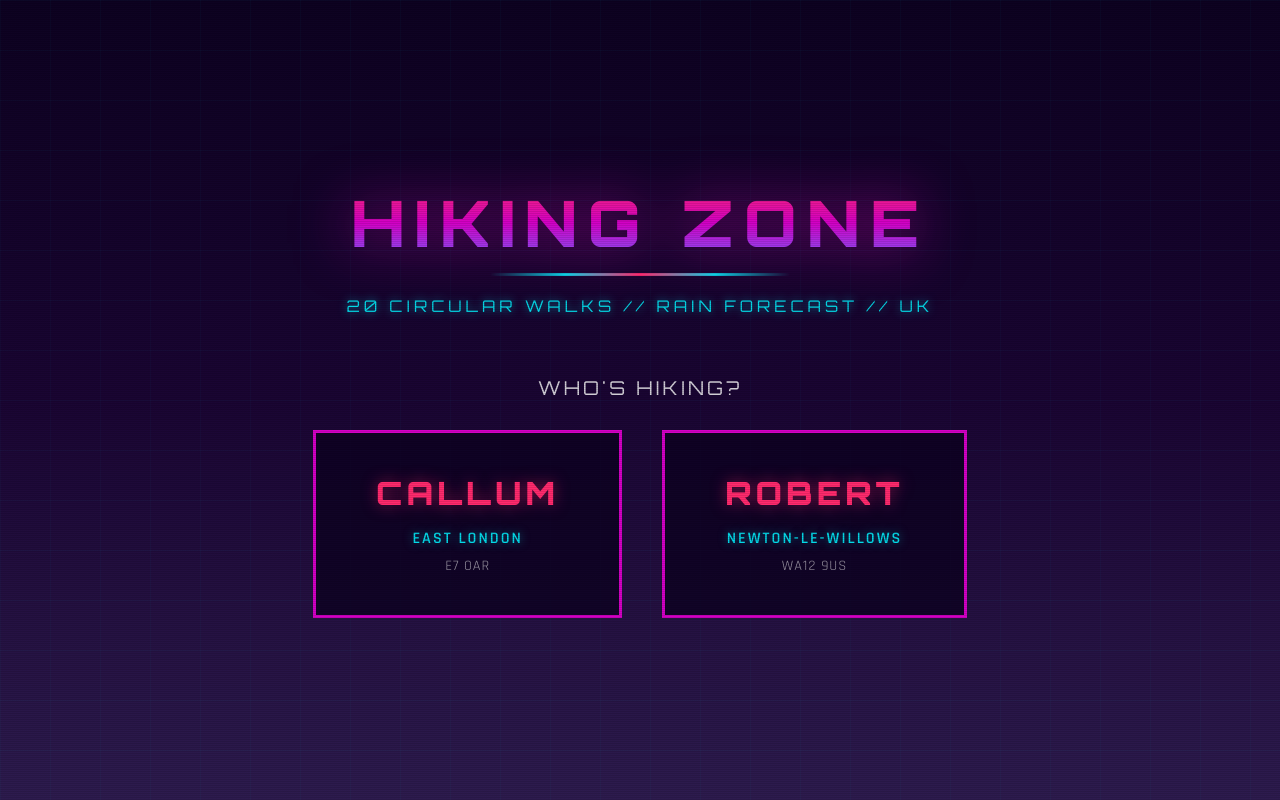
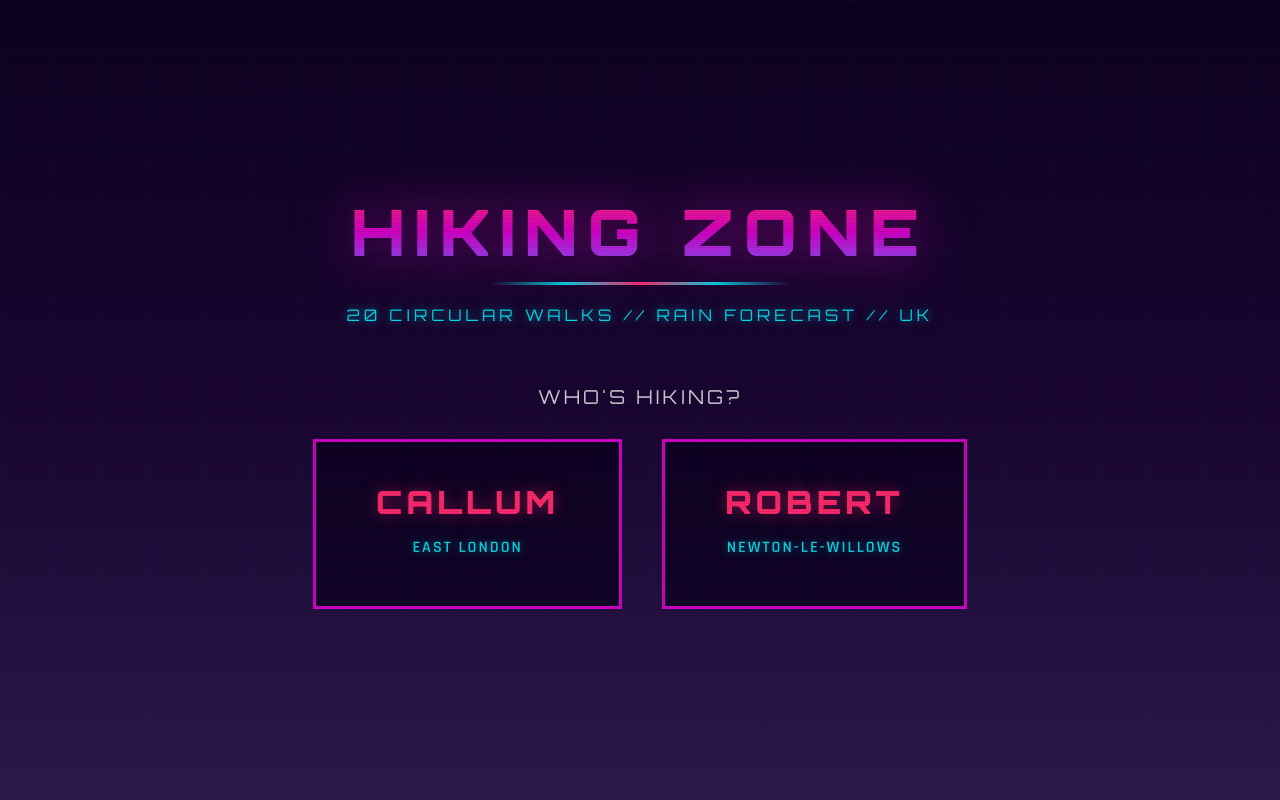
Before and after one commit to csmyth93/hiking_zone, a FastAPI app: page / in a window 1280 px wide. Run offline with FastAPI, Linux system fonts and the light colour scheme.

Commit message:
Remove postcodes from README and landing page
Personal data removed for privacy.

Co-Authored-By: Claude Opus 4.5 <noreply@anthropic.com>

```diff
--- a/app/templates/landing.html
+++ b/app/templates/landing.html
@@ -230,13 +230,11 @@
             <a href="/map?mode=callum" class="mode-card">
                 <div class="name">CALLUM</div>
                 <div class="location">EAST LONDON</div>
-                <div class="area">E7 0AR</div>
             </a>
 
             <a href="/map?mode=robert" class="mode-card">
                 <div class="name">ROBERT</div>
                 <div class="location">NEWTON-LE-WILLOWS</div>
-                <div class="area">WA12 9US</div>
             </a>
         </div>
     </div>
```
Also changed, not shown: README.md.
